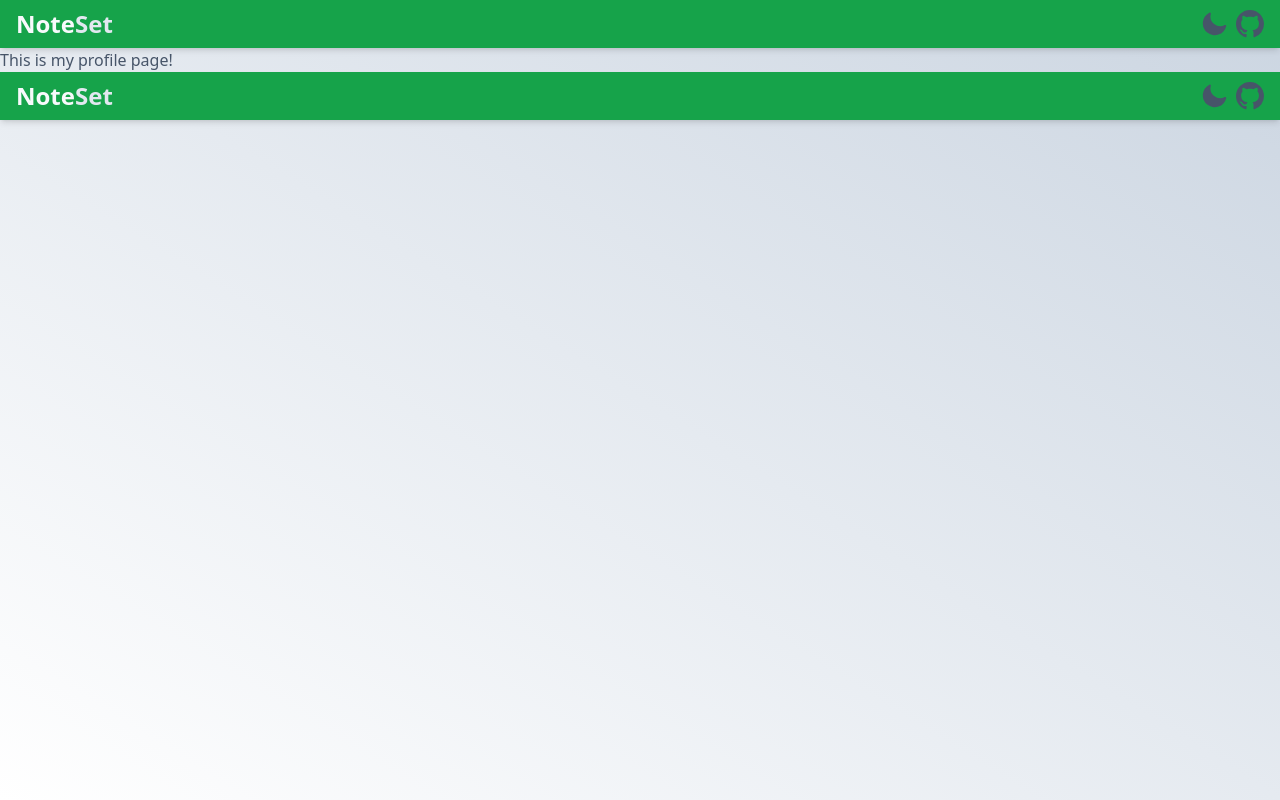
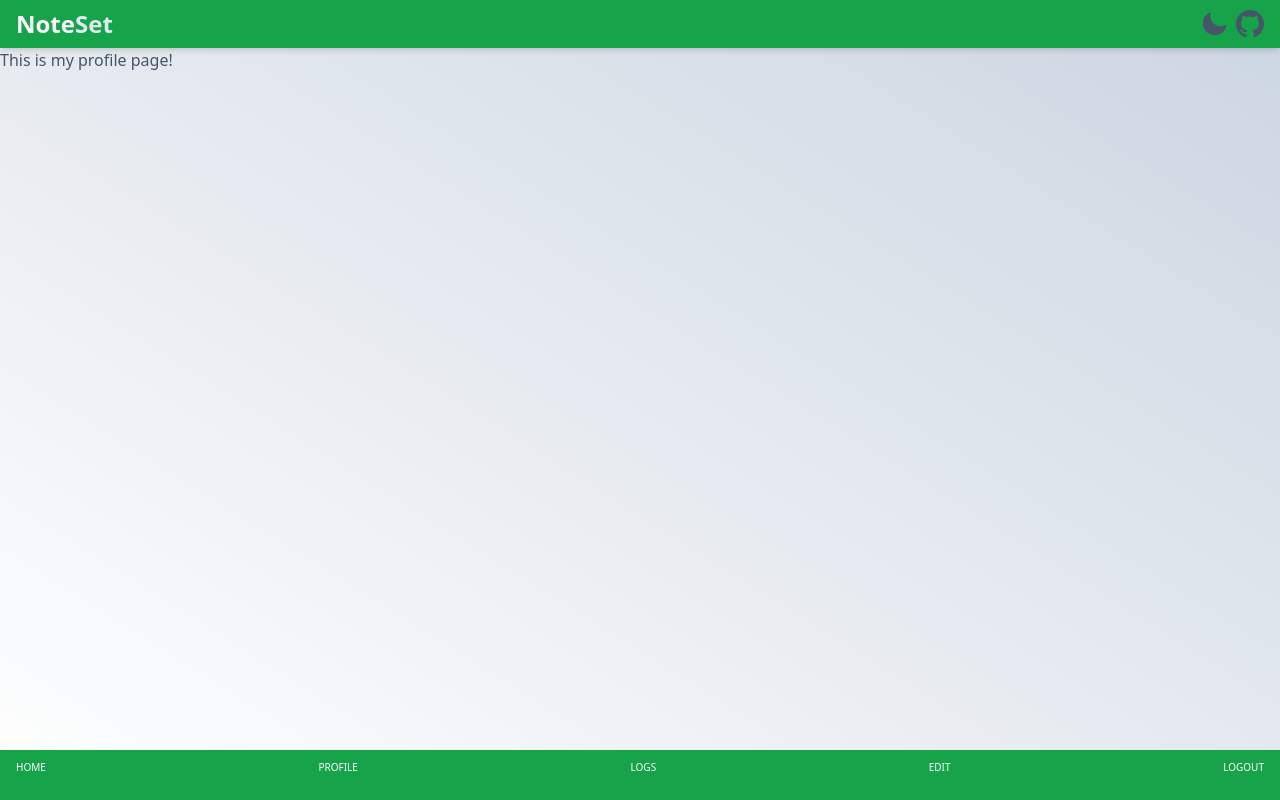
Before and after one commit to srkuleo/noteset, a Next.js app: page /profile in a window 1280 px wide. Built offline with nearby package versions, Linux system fonts and the light colour scheme.

Commit message:
ADDS: new cmpt, navigation inside profile page

```diff
--- a/src/components/navbar.tsx
+++ b/src/components/navbar.tsx
@@ -1,58 +1,38 @@
-"use client";
-
-import { useEffect, useState } from "react";
-import { ModeButton } from "./client-buttons";
-import { GitHubButton } from "./server-buttons";
 import Link from "next/link";
+import {
+  HomeIcon,
+  ProfileIcon,
+  LogsIcon,
+  EditIcon,
+  LogoutIcon,
+} from "@/components/svgs";
 
 export const Navbar = () => {
-  const [isScrolled, setIsScrolled] = useState(false);
-
-  useEffect(() => {
-    window.addEventListener("load", scrolled);
-    window.addEventListener("scroll", scrolled);
-
-    return () => {
-      window.removeEventListener("load", scrolled);
-      window.removeEventListener("scroll", scrolled);
-    };
-  }, []);
-
-  function scrolled() {
-    if (window.scrollY >= 1) {
-      setIsScrolled(true);
-    } else {
-      setIsScrolled(false);
-    }
-  }
-
   return (
-    <div className="sticky top-0">
-      <nav
-        className={`${
-          isScrolled &&
-          "bg-opacity-80 backdrop-blur-sm transition duration-300 ease-out dark:bg-opacity-80"
-        } flex justify-between bg-green-600 px-4 py-2 shadow-md dark:bg-green-800`}
+    <div className="fixed inset-x-0 bottom-0 flex justify-between bg-green-600 px-4 pb-6 pt-2 dark:bg-green-800">
+      <button className="text-icon flex flex-col items-center uppercase text-white">
+        {HomeIcon}
+        home
+      </button>
+      <button className="text-icon flex flex-col items-center uppercase text-white">
+        {ProfileIcon}
+        profile
+      </button>
+      <button className="text-icon flex flex-col items-center uppercase text-white">
+        {LogsIcon}
+        logs
+      </button>
+      <button className="text-icon flex flex-col items-center uppercase text-white">
+        {EditIcon}
+        edit
+      </button>
+      <Link
+        href="/login"
+        className="text-icon flex flex-col items-center uppercase text-white"
       >
-        <Label />
-        <div className="flex items-center gap-2">
-          <ModeButton />
-          <GitHubButton />
-        </div>
-      </nav>
+        {LogoutIcon}
+        logout
+      </Link>
     </div>
   );
 };
-
-const Label = () => {
-  return (
-    <Link href="/">
-      <p className="text-2xl font-bold text-slate-50 dark:text-green-400">
-        Note
-        <span className="font-semibold text-slate-200 dark:text-slate-400">
-          Set
-        </span>
-      </p>
-    </Link>
-  );
-};
```
